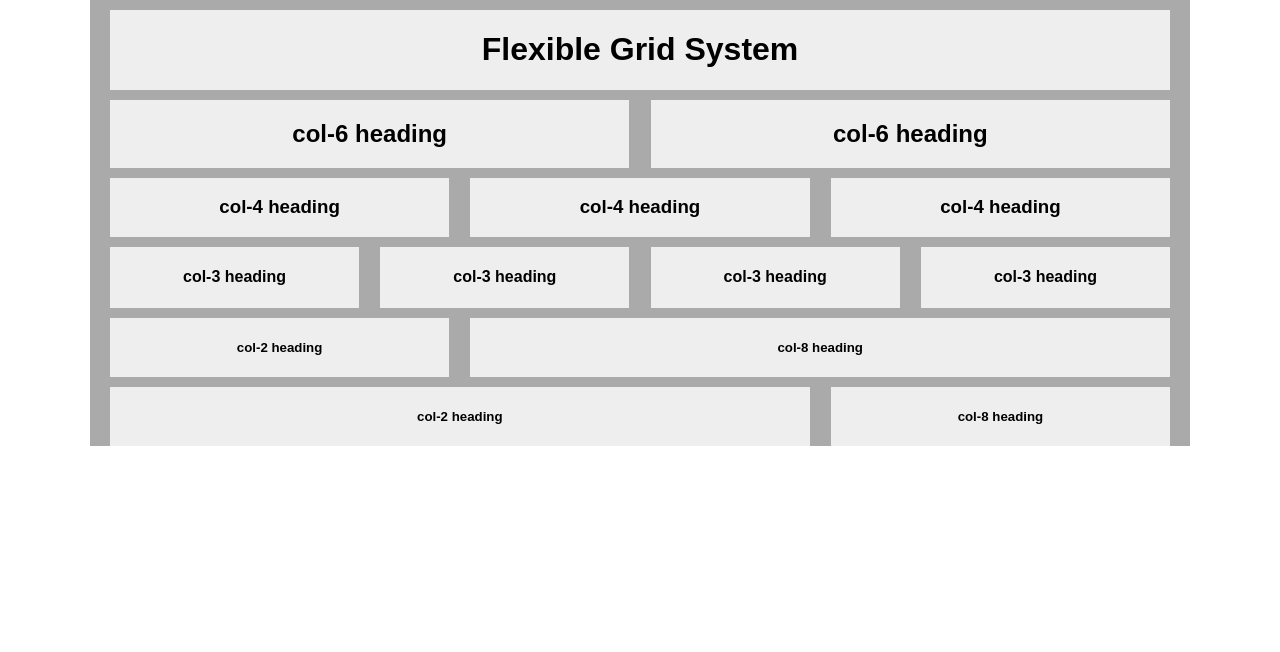
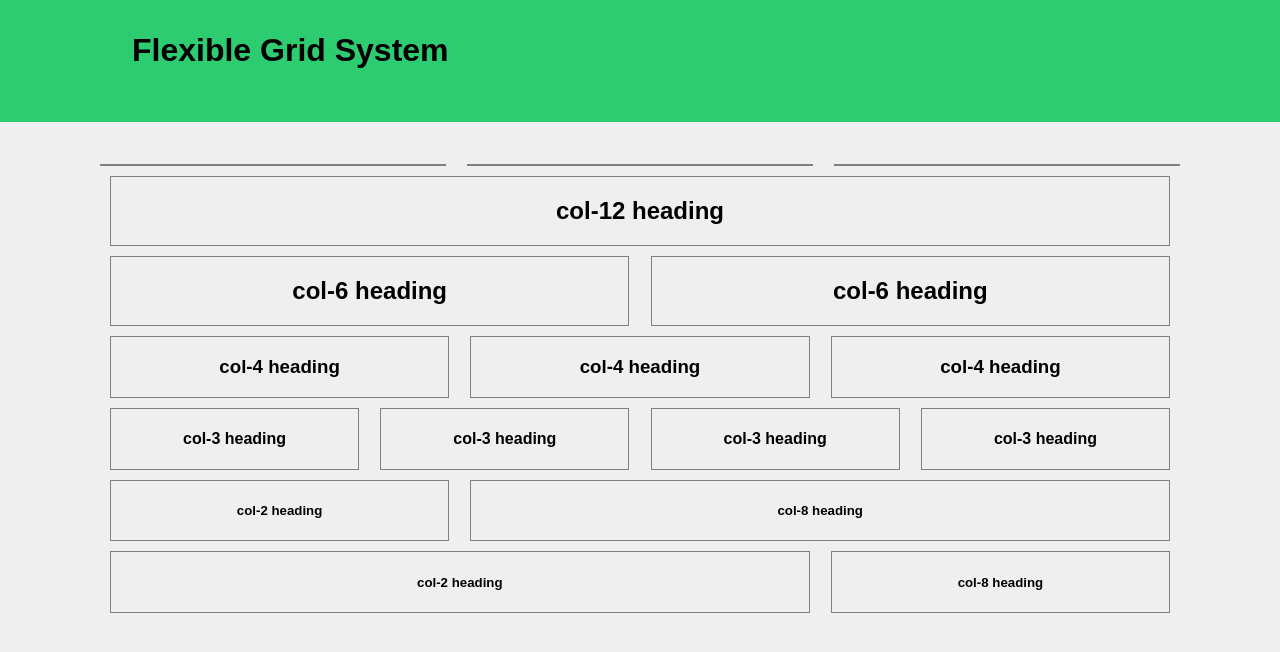
Before and after one commit to PjCox/Flexible-Grid, a plain HTML site: page index.html in a window 1280 px wide. Drawn offline with Linux system fonts and the light colour scheme.

Commit message:
project directories added for css, js. Better file structure

```diff
--- /dev/null
+++ b/css/main.css
@@ -0,0 +1,27 @@
+body {
+	background-color: #efefef;
+}
+
+
+/* Header
+========================*/
+.head-container {
+	width: 100%;
+	background-color: #2ECC71;
+	margin-top: 0px;
+}
+
+.head-container .row {
+	margin-bottom: 2em;
+}
+.head-container .row h1 {
+	margin-top: 0px;
+	padding: 1em;
+}
+
+
+.row > [class^="col-"] {
+	border: 1px solid gray;
+	margin-top: 10px;
+	text-align: center;
+}
--- a/index.html
+++ b/index.html
@@ -12,20 +12,38 @@
 
         <!-- Place favicon.ico and apple-touch-icon.png in the root directory -->
 
-        <link rel="stylesheet" href="flexGrid.css">
-        <link rel="stylesheet" href="main.css">
-        <link rel="stylesheet" href="normalize.css">
+        <link rel="stylesheet" href="css/flexGrid.css">
+        <link rel="stylesheet" href="css/main.css">
+        <link rel="stylesheet" href="css/normalize.css">
 
     </head>
     <body>
         <!--[if lt IE 7]>
             <p class="browsehappy">You are using an <strong>outdated</strong> browser. Please <a href="http://browsehappy.com/">upgrade your browser</a> to improve your experience.</p>
         <![endif]-->
+        <div class="head-container">
+            <div class="row">
+                <h1>Flexible Grid System</h1>
+            </div>
+        </div>
 
         <div class="row">
+            <div class="col-4">
+
+            </div>
+            <div class="col-4">
+
+            </div>
+            <div class="col-4">
+
+            </div>
+        </div>
+
+        <div class="row">
+
             <div class="row">
                 <div class="col-12 header">
-                    <h1>Flexible Grid System</h1>
+                    <h2>col-12 heading</h2>
                 </div>
             </div>
 
@@ -83,7 +101,7 @@
                 </div>
             </div>
 
-        </div> <!-- container end -->
+        </div> <!-- first .row end -->
 
 
     </body>
--- a/main.css
+++ /dev/null
@@ -1,8 +0,0 @@
-.row {
-	background-color: #aaa;
-}
-.row > [class^="col-"] {
-	background-color: #eee;
-	margin-top: 10px;
-	text-align: center;
-}
```
Also changed, not shown: css/flexGrid.css (renamed from flexGrid.css), css/normalize.css (renamed from normalize.css), fonts/icomoon.ttf (added), fonts/icomoon.woff (added), 2 other files.
